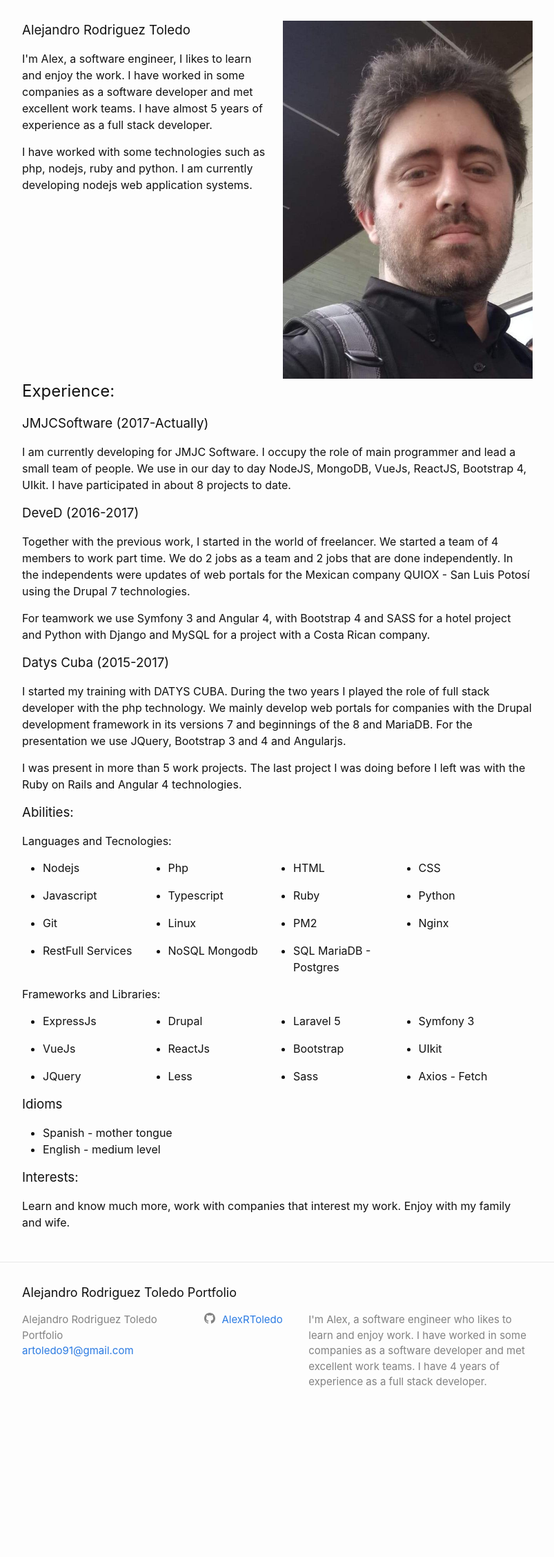
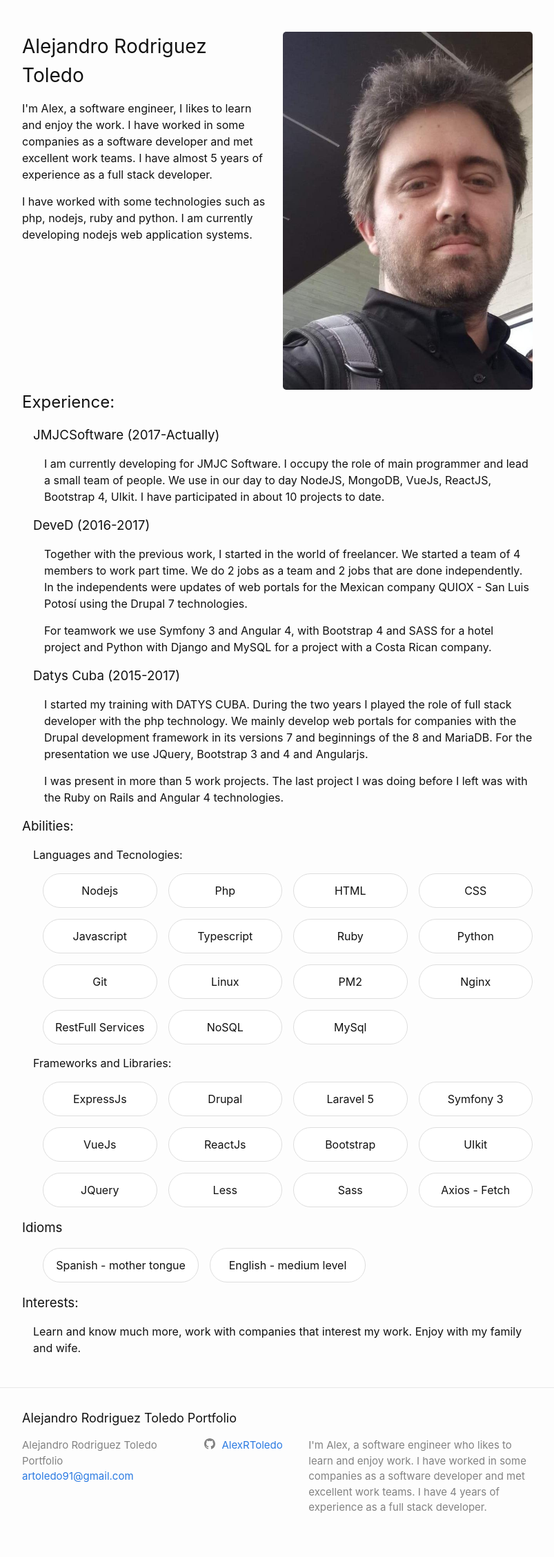
Before and after one commit to AlexRToledo/alexrtoledo.github.io, a Jekyll site: the page built from index.markdown, in a window 1280 px wide. Shown: the whole page at 69% size, without its empty margins (238-1041 px from the left). Built offline with Jekyll 4.4.1, drawn with Linux system fonts in a browser that asks for light colours; before the commit the page ends 2075 px from its top, so only the background shows below that.

Commit message:
[MDF, ADD] Styles.

```diff
--- a/_data/tecnologies.json
+++ b/_data/tecnologies.json
@@ -52,11 +52,11 @@
         "icon": ""
     },
     {
-        "title": "NoSQL Mongodb",
+        "title": "NoSQL",
         "icon": ""
     },
     {
-        "title": "SQL MariaDB - Postgres",
+        "title": "MySql",
         "icon": ""
     }
 ]
--- a/_includes/summary.html
+++ b/_includes/summary.html
@@ -6,7 +6,7 @@
       I am currently developing for JMJC Software. I occupy the role of main
       programmer and lead a small team of people. We use in our day to day
       NodeJS, MongoDB, VueJs, ReactJS, Bootstrap 4, UIkit. I have participated
-      in about 8 projects to date.
+      in about 10 projects to date.
     </p>
   </article>
   <article class="two">
--- a/_sass/custom/_about.scss
+++ b/_sass/custom/_about.scss
@@ -3,9 +3,15 @@
     grid-template-columns: 1fr 1fr;
     gap: 1rem;
 
-    .right {
-        p {
-            text-align: justify;
+    article {
+        &.right {
+            img {
+                border-radius: 5px;
+            }
+        }
+
+        h1 {
+            font-size: 1.75em;
         }
     }
 }
--- a/_sass/custom/_others.scss
+++ b/_sass/custom/_others.scss
@@ -1,9 +1,41 @@
 .others {
+    article {
+        p {
+            padding-left: 1rem;
+        }
+    }
+
     .abilities {
         ul {
             display: grid;
             grid-template-columns: repeat(4, 1fr);
             gap: 1rem;
+            list-style: none;
+
+            li {
+                padding: .75rem;
+                background-color: #fff;
+                border: 1px solid #dedede;
+                border-radius: 50px;
+                text-align: center;
+            }
+        }
+    }
+
+    .languages {
+        ul {
+            display: grid;
+            grid-template-columns: repeat(3, 1fr);
+            gap: 1rem;
+            list-style: none;
+
+            li {
+                padding: .75rem;
+                background-color: #fff;
+                border: 1px solid #dedede;
+                border-radius: 50px;
+                text-align: center;
+            }
         }
     }
 }
--- a/_sass/custom/_summary.scss
+++ b/_sass/custom/_summary.scss
@@ -0,0 +1,8 @@
+.summary {
+    article {
+        padding-left: 1rem;
+        p{
+            padding-left: 1rem;
+        }
+    }
+}
--- a/_sass/custom/custom.scss
+++ b/_sass/custom/custom.scss
@@ -1 +1,5 @@
 @import "about", "others", "summary";
+
+article {
+    margin-top: 1rem;
+}
```
